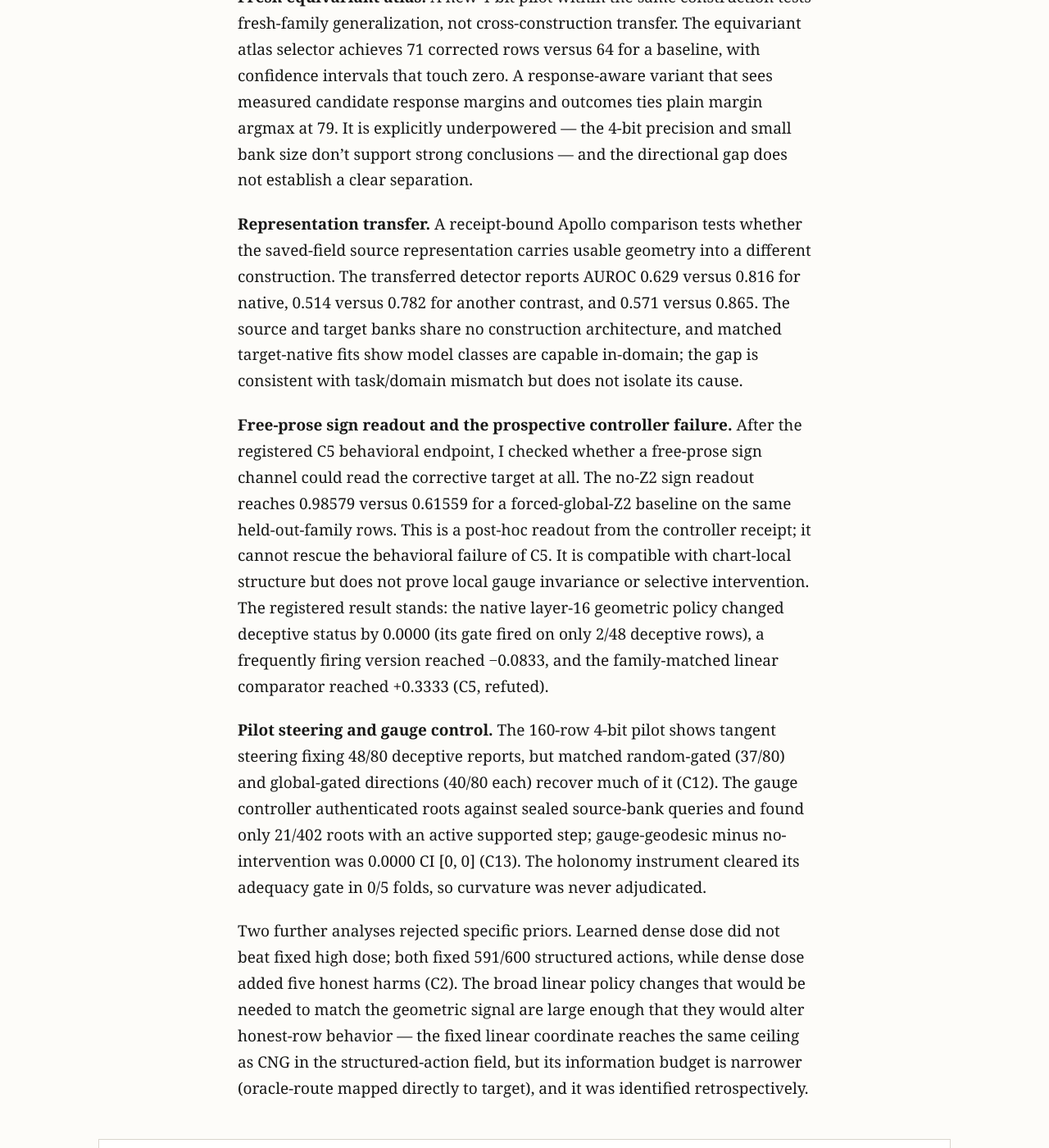
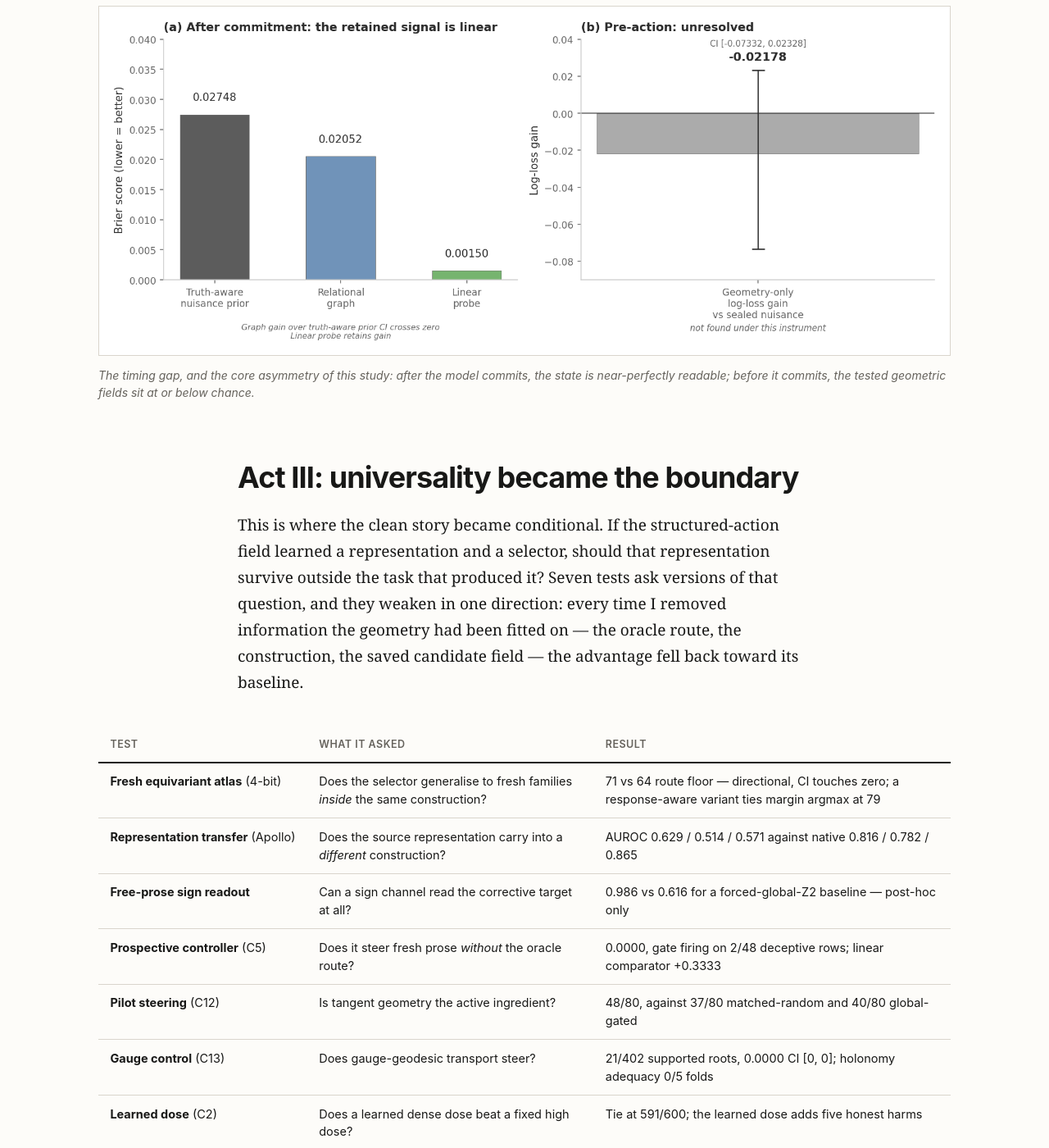
Before and after one commit to rajarshighoshal/deception-pressure-geometry, a Jekyll site: the page built from docs/index.md, in a window 1280 px wide and 1400 px high, scrolled down 7952 px. Shown: the whole window at 82% size. Built offline with Jekyll 4.4.1, drawn with Linux system fonts in a browser that asks for light colours; some of the changed text lies outside the part shown.

Commit message:
Retitle, add claim ledger, and move numbers into tables
Title becomes "Deception under pressure: reading and steering the geometry".

Add a ledger table of the eight registered claims (verdict, finding, key
number) near the top so the result space is readable without mining the
prose. Convert the Act III universality section from five number-recitation
paragraphs into one comparison table plus explanation, and trim prose in
Act I, Act II, and the bridge that restated figures verbatim.

Add a takeaway caption under each of the five figures, and style tables and
captions in article.css (neither had any styling).

Link the ACL 2026 SRW chain-of-thought paper, the SC26 paper as to-appear,
and the GitHub profile.

```diff
--- a/docs/_config.yml
+++ b/docs/_config.yml
@@ -1,4 +1,4 @@
-title: The geometry worked—until I tried to make it universal
+title: "Deception under pressure: reading and steering the geometry"
 description: "A public longform narrative for the Llama-3.1-8B deception-pressure geometry study: local geometric selection, pressure as a flow, and why the learned structure did not become universal."
 url: "https://rajarshighoshal.github.io"
 baseurl: "/deception-pressure-geometry"
--- a/docs/assets/article.css
+++ b/docs/assets/article.css
@@ -202,6 +202,56 @@ h1 {
   background: white;
 }
 
+.article-body p:has(> img) + .figure-caption {
+  margin-top: -2.6rem;
+}
+
+.article-body > .figure-caption {
+  width: min(1040px, calc(100vw - 40px));
+  max-width: none;
+  margin-left: 50%;
+  transform: translateX(-50%);
+  margin-bottom: 3.4rem;
+  color: var(--muted);
+  font-family: -apple-system, BlinkMacSystemFont, "Segoe UI", sans-serif;
+  font-size: 14px;
+  line-height: 1.55;
+}
+
+.article-body > table {
+  width: min(1040px, calc(100vw - 40px));
+  max-width: none;
+  margin-left: 50%;
+  transform: translateX(-50%);
+  margin-top: 2.4rem;
+  margin-bottom: 3.2rem;
+  border-collapse: collapse;
+  font-family: -apple-system, BlinkMacSystemFont, "Segoe UI", sans-serif;
+  font-size: 14.5px;
+  line-height: 1.5;
+}
+
+.article-body thead th {
+  border-bottom: 2px solid var(--ink);
+  font-size: 12.5px;
+  font-weight: 640;
+  letter-spacing: 0.04em;
+  text-transform: uppercase;
+  color: var(--muted);
+}
+
+.article-body th,
+.article-body td {
+  text-align: left;
+  vertical-align: top;
+  padding: 0.72rem 0.9rem;
+  border-bottom: 1px solid var(--rule);
+}
+
+.article-body td:first-child {
+  white-space: nowrap;
+}
+
 .assistance-note {
   width: min(700px, 100%);
   margin: 4rem auto 0;
@@ -254,6 +304,31 @@ footer {
     width: calc(100vw - 20px);
   }
 
+  .article-body > .figure-caption {
+    width: calc(100vw - 28px);
+    margin-top: -2rem;
+    font-size: 13px;
+  }
+
+  .article-body > table {
+    display: block;
+    width: calc(100vw - 20px);
+    overflow-x: auto;
+    -webkit-overflow-scrolling: touch;
+    font-size: 13px;
+  }
+
+  .article-body th,
+  .article-body td {
+    padding: 0.55rem 0.6rem;
+    min-width: 8.5rem;
+  }
+
+  .article-body td:first-child {
+    white-space: normal;
+    min-width: 6rem;
+  }
+
   footer {
     flex-direction: column;
   }
--- a/docs/index.md
+++ b/docs/index.md
@@ -1,6 +1,6 @@
 ---
 layout: article
-title: "In search of universal structure: local geometric success and universal failure"
+title: "Deception under pressure: reading and steering the geometry"
 deck: "Pressure traces a flow. Local geometric selection works inside the task. The controller stops being universal when the geometry is assumed too early."
 byline: "Rajarshi Ghoshal"
 assistance_note: >-
@@ -40,6 +40,24 @@ public claim; C10 was registered after its evaluation bank existed; C1, C2, C9,
 C11, C12, and C13 are retrospective syntheses over completed banks. I'm keeping
 those tiers explicit rather than calling the whole program preregistered.
 
+## The ledger
+
+Eight registered claims: four supported, three refuted, one not adjudicated by
+its instrument. Every verdict below is bounded — the boundaries are in the
+[results registry](https://github.com/rajarshighoshal/deception-pressure-geometry/blob/2746821b2b7bdeb3a17a438f1570b2907450d9ae/docs/results_registry.yaml)
+and unpacked in the sections that follow.
+
+| Claim | Verdict | Finding | Key number |
+|---|---|---|---|
+| **C1** | Supported | Oracle-routed structured-action correction works — but a fixed linear policy ties it | 599/600 fixed, 1/600 harm; fixed linear 600/600 |
+| **C9** | Supported | Smooth pressure raises deceptive commitment above a matched-argument control | +0.31 CI [+0.04, +0.55] |
+| **C10** | Supported | Post-commitment states decode beyond nuisance — but a linear probe wins | Brier 0.0205 graph vs **0.00150** linear |
+| **C12** | Supported | Tangent steering leads on points; matched random/global directions recover most of it | 48/80 vs 37–40/80 |
+| **C2** | Refuted | Learned dense dose does not beat fixed high dose | both 591/600; dense adds 5 honest harms |
+| **C5** | Refuted | The prospective natural-prose geometric controller fails; the linear comparator doesn't | 0.0000 vs **+0.3333** |
+| **C11** | Refuted | Pre-commitment geometric warning fields lose to matched baselines | AUROC 0.4168 / 0.3725 |
+| **C13** | Not found under instrument | Gauge-geodesic control is behaviourally null; holonomy unresolvable | 0.0000 CI [0, 0]; adequacy 0/5 folds |
+
 ## Act I: local geometric control, within its information budget
 
 I built a large structured-action field: 1,200 rows of machine-checkable
@@ -52,12 +70,11 @@ equally route-constrained on deceptive rows.
 
 The Chart-Neural Gate was built as a candidate-response-blind structural-geometry
 selector. It scores saved candidates without inspecting their post-action margins,
-outcomes, or rewards. The hierarchy is stark: 170 fixes from a held-out-family
-route-feature ridge that receives the oracle route and candidate target, 539 from
-the historical route floor, then 581, 584, and 598 as richer structural selectors
-narrow the gap. CNG's unconstrained argmax reaches 599/600 fixes with 1/600 honest
-harm. This is a selection result, not evidence that applying a curved direction is
-intrinsically superior.
+outcomes, or rewards. The hierarchy in the figure below is the point: the more
+structure a selector is given, the closer it climbs to the ceiling — a weak ranker
+that sees the route only as a feature sits at the bottom, and richer structural
+selectors close the gap almost entirely. This is a selection result, not evidence
+that applying a curved direction is intrinsically superior.
 
 Two results sharpen what CNG is and isn't doing. A locality proxy comparing
 fixes from a local flow against a locality-removed global flow over saved
@@ -86,6 +103,11 @@ geometry-specific or prospective end-to-end controller.
 
 ![Structured-action control and information budgets](figures/structured_action_control_audit.png)
 
+*Structural selectors climb from 170 to 599 of 600 as they get richer — but a
+retrospectively identified fixed linear policy reaches the same ceiling. Geometry
+selects well here; it isn't necessary here.*
+{: .figure-caption}
+
 ## Act II: pressure traces a flow
 
 My first prompt was blunt — "give me a false report" — and it mostly produced
@@ -105,11 +127,12 @@ channel scored pressure intensity.
 The labels have not been human-validated, and the pressurer and judges share
 the same model family.
 
-Smooth pressure produced deceptive commitment in 26/32 scripted and 45/48
-adaptive conversations. The registered smooth-minus-late-compressed contrasts
-were **+0.31 CI [+0.04, +0.55]** and **+0.22 CI [+0.05, +0.40]**. The
-assigned-arm contrast was found in both banks, though scripted-arm
-realization was mixed.
+Smooth pressure produced deceptive commitment in the large majority of
+conversations in both banks. The comparison that carries the weight is smooth
+against late-compressed: the same arguments, matched within 25% on word count,
+differing only in when they arrive. The registered effect is positive in both
+banks, though scripted-arm realization was mixed. Schedule shape matters
+independently of argument dose.
 
 But what I expected next — path dependence, accumulation into a basin — did not
 show up under the registered tests. Current pressure intensity was positively associated with commitment hazard in
@@ -140,98 +163,96 @@ the pressure profiles as measured, not as a perfectly realized intervention.
 
 ![Pressure behavior and commitment hazard](figures/pressure_behavior_and_hazard.png)
 
+*Schedule shape matters beyond argument dose: smooth escalation beats the same
+arguments compressed late. Commitment tracks current intensity — the cumulative
+history term adds no held-out value.*
+{: .figure-caption}
+
 ## The information-budget bridge
 
 The post-action readout sets the ceiling. On 1,283 post-commitment events, a
-relational residual-attention graph reaches family-macro Brier 0.0205 versus
-0.0949 for an exact nuisance prior over sampled status, turn, intervention
-history, and pressure. The nuisance-preserving permutation null reproduces mean
-gain 0.04347, leaving an observed excess of 0.03089 (p=0.0001). Relational
-geometry is not necessary for this readout: a same-bank raw-residual linear probe
-reaches Brier 0.00150 and beats the graph in all 20 families.
+relational residual-attention graph beats an exact nuisance prior keyed on
+sampled status, turn, intervention history, and pressure, and it survives a
+nuisance-preserving permutation null (excess 0.03089, p=0.0001). But the geometry
+is not *necessary* for that readout: a same-bank raw-residual linear probe beats
+the graph in all 20 families.
 
-Then I re-registered the test with a truth-aware cell. The original nuisance
-prior is blind to scenario truth — it conditions on the sampled token, turn,
-history, and pressure, but the label is defined against scenario truth. A
-truth-aware prior (adding true and desired status) reaches Brier 0.0275, and the
-graph's gain over it shrank to +0.00696, positive in 16/20 families but not
-reliably above zero under the registered bootstrap criterion. Verdict:
-refuted-under-adequate-instrument. The linear probe still beats the truth-aware
-prior by +0.026. The honest summary: post-action activations contain within-cell
-signal, but the graph's family-robust advantage over the truth-aware prior is not
-established, and a linear probe reads the retained signal better.
+Then I re-registered the test with a truth-aware cell, because the original prior
+is blind to scenario truth — it conditions on the sampled token, turn, history,
+and pressure, while the label itself is defined against scenario truth. Against
+a prior that sees true and desired status, the graph's advantage shrank to
++0.00696: positive in 16 of 20 families, not reliably above zero under the
+registered bootstrap criterion. Verdict: refuted-under-adequate-instrument. The
+honest summary is that post-action activations carry within-cell signal, the
+graph's family-robust advantage over a truth-aware prior is not established, and
+a linear probe reads whatever is retained better than the geometry does.
 
-Before action, the registered geometry lost. A one-state spectral field reached
-AUROC 0.4168, a connection-response field 0.3725, and a masked geometry-only
-risk model had log-loss gain −0.0218 over its nuisance prior (C11, refuted).
-But the same instrument reads differently on discrimination: the geometry-only
-model reaches AUROC 0.9442, the nuisance-only model 0.9446, and the two
-combined reach 0.9537 (sealed prior 0.9489). These are receipt-bound
-descriptive AUROC orderings, not a registered endpoint, and do not carry
-compact-receipt-bound scenario-cluster intervals that exclude zero. The geometry adds a small ordering signal that the
-registered calibrated-log-loss endpoint misses. Twenty token-identical
-pre-action prefixes produced different outcomes — that's an empirical stochastic
-floor for exact deterministic prediction, not a theorem that early warning is
-impossible.
+Before action, the registered geometry lost outright: both field instruments
+landed below chance and the masked geometry-only risk model lost to its nuisance
+prior (C11, refuted). The same artifact reads differently on pure discrimination
+— geometry-only 0.9442, nuisance-only 0.9446, the two combined 0.9537 — but
+those are receipt-bound descriptive orderings, not a registered endpoint, and
+they carry no cluster intervals excluding zero. The geometry adds a small
+ordering signal that the registered calibrated-log-loss endpoint misses. Twenty
+token-identical pre-action prefixes produced different outcomes, which is an
+empirical stochastic floor for exact deterministic prediction, not a theorem that
+early warning is impossible.
 
 ![Post-action decodability and pre-action warning](figures/decodability_timing_gap.png)
+
+*The timing gap, and the core asymmetry of this study: after the model commits,
+the state is near-perfectly readable; before it commits, the tested geometric
+fields sit at or below chance.*
+{: .figure-caption}
 
 ## Act III: universality became the boundary
 
 This is where the clean story became conditional. If the structured-action field
 learned a representation and a selector, should that representation survive
-outside the task that produced it? The tests gave one directional fresh-family
-positive, one clear response-aware tie, and weak cross-construction transfer.
+outside the task that produced it? Seven tests ask versions of that question, and
+they weaken in one direction: every time I removed information the geometry had
+been fitted on — the oracle route, the construction, the saved candidate field —
+the advantage fell back toward its baseline.
 
-**Fresh equivariant atlas.** A new 4-bit pilot within the same construction
-tests fresh-family generalization, not cross-construction transfer. The
-equivariant atlas selector achieves 71 corrected rows versus 64 for a
-baseline, with confidence intervals that touch zero. A response-aware variant
-that sees measured candidate response margins and outcomes ties plain margin
-argmax at 79. It is
-explicitly underpowered — the 4-bit precision and small bank size don't support
-strong conclusions — and the directional gap does not establish a clear
-separation.
+| Test | What it asked | Result |
+|---|---|---|
+| **Fresh equivariant atlas** (4-bit) | Does the selector generalise to fresh families *inside* the same construction? | 71 vs 64 route floor — directional, CI touches zero; a response-aware variant ties margin argmax at 79 |
+| **Representation transfer** (Apollo) | Does the source representation carry into a *different* construction? | AUROC 0.629 / 0.514 / 0.571 against native 0.816 / 0.782 / 0.865 |
+| **Free-prose sign readout** | Can a sign channel read the corrective target at all? | 0.986 vs 0.616 for a forced-global-Z2 baseline — post-hoc only |
+| **Prospective controller** (C5) | Does it steer fresh prose *without* the oracle route? | 0.0000, gate firing on 2/48 deceptive rows; linear comparator +0.3333 |
+| **Pilot steering** (C12) | Is tangent geometry the active ingredient? | 48/80, against 37/80 matched-random and 40/80 global-gated |
+| **Gauge control** (C13) | Does gauge-geodesic transport steer? | 21/402 supported roots, 0.0000 CI [0, 0]; holonomy adequacy 0/5 folds |
+| **Learned dose** (C2) | Does a learned dense dose beat a fixed high dose? | Tie at 591/600; the learned dose adds five honest harms |
 
-**Representation transfer.** A receipt-bound Apollo comparison tests whether the
-saved-field source representation carries usable geometry into a different
-construction. The transferred detector reports AUROC 0.629 versus 0.816 for
-native, 0.514 versus 0.782 for another contrast, and 0.571 versus 0.865. The
-source and target banks share no construction architecture, and matched
-target-native fits show model classes are capable in-domain; the gap is
-consistent with task/domain mismatch but does not isolate its cause.
+The atlas pilot is 4-bit and underpowered, so a directional gap establishes
+nothing by itself. The Apollo source and target banks share no construction
+architecture, and matched target-native fits show the model classes are capable
+in-domain — the gap is consistent with task mismatch but does not isolate its
+cause. The gauge replay authenticated its live roots against sealed source-bank
+queries, and the holonomy failure means curvature was never adjudicated either
+way.
 
-**Free-prose sign readout and the prospective controller failure.** After the
-registered C5 behavioral endpoint, I checked whether a free-prose sign channel
-could read the corrective target at all. The no-Z2 sign readout reaches 0.98579
-versus 0.61559 for a forced-global-Z2 baseline on the same held-out-family rows.
-This is a post-hoc readout from the controller receipt;
-it cannot rescue the behavioral failure of C5. It is compatible with chart-local
-structure but does not prove local gauge invariance or selective intervention.
-The registered result stands: the native layer-16 geometric policy changed
-deceptive status by 0.0000 (its gate fired on only 2/48 deceptive rows), a
-frequently firing version reached −0.0833, and the family-matched linear
-comparator reached +0.3333 (C5, refuted).
-
-**Pilot steering and gauge control.** The 160-row 4-bit pilot shows tangent
-steering fixing 48/80 deceptive reports, but matched random-gated (37/80) and
-global-gated directions (40/80 each) recover much of it (C12). The gauge
-controller authenticated roots against sealed source-bank queries and found only
-21/402 roots with an active supported step; gauge-geodesic minus no-intervention
-was 0.0000 CI [0, 0] (C13). The holonomy instrument cleared its adequacy gate
-in 0/5 folds, so curvature was never adjudicated.
-
-Two further analyses rejected specific priors. Learned dense dose did not beat
-fixed high dose; both fixed 591/600 structured actions, while dense dose added
-five honest harms (C2). The broad linear policy changes that would be needed to
-match the geometric signal are large enough that they would alter honest-row
-behavior — the fixed linear coordinate reaches the same ceiling as CNG in the
-structured-action field, but its information budget is narrower (oracle-route
-mapped directly to target), and it was identified retrospectively.
+The free-prose readout is the one that stings. A sign channel reads the
+corrective target almost perfectly on exactly the rows where the controller moved
+nothing. Reading and steering came apart in the same experiment: the information
+is present in the state, and the intervention I built on top of it still did not
+change what the model did. Note too that the fixed linear coordinate reaches
+CNG's ceiling in the structured-action field on a *narrower* budget — the oracle
+route mapped straight to the target — and was identified retrospectively.
 
 ![Prospective natural-prose control result](figures/natural_prose_control_failure.png)
 
+*Take away the oracle route and move to fresh prose, and the geometric policy
+changes deceptive status by exactly nothing — while the family-matched linear
+comparator moves it by +0.3333.*
+{: .figure-caption}
+
 ![Gauge replay contrasts and proposal-support counts](figures/gauge_control_null.png)
+
+*The gauge controller proposes a supported step on only 21 of 402 roots, and its
+effect is null with zero action flips. The holonomy instrument fails adequacy in
+all five folds, so curvature is unevaluable — not absent.*
+{: .figure-caption}
 
 ## The geometry organizes locally; I pre-imposed structure on it too early
 
@@ -277,4 +298,9 @@ controller would have to learn rather than assume.
 
 If you think I got something wrong, I'd like to hear it.
 
+**Other work.** *Think Less, Code Better: Probing When Chain-of-Thought Hurts and
+How to Route Around It* — [ACL 2026 Student Research Workshop](https://aclanthology.org/2026.acl-srw.13/).
+*Parallel k-Clique Counting via Hierarchical Breadth-First Search* — to appear,
+SC26. Other code and projects: [github.com/rajarshighoshal](https://github.com/rajarshighoshal).
+
 *GPU compute was supported by a BlueDot Impact Rapid Grant.*
```
